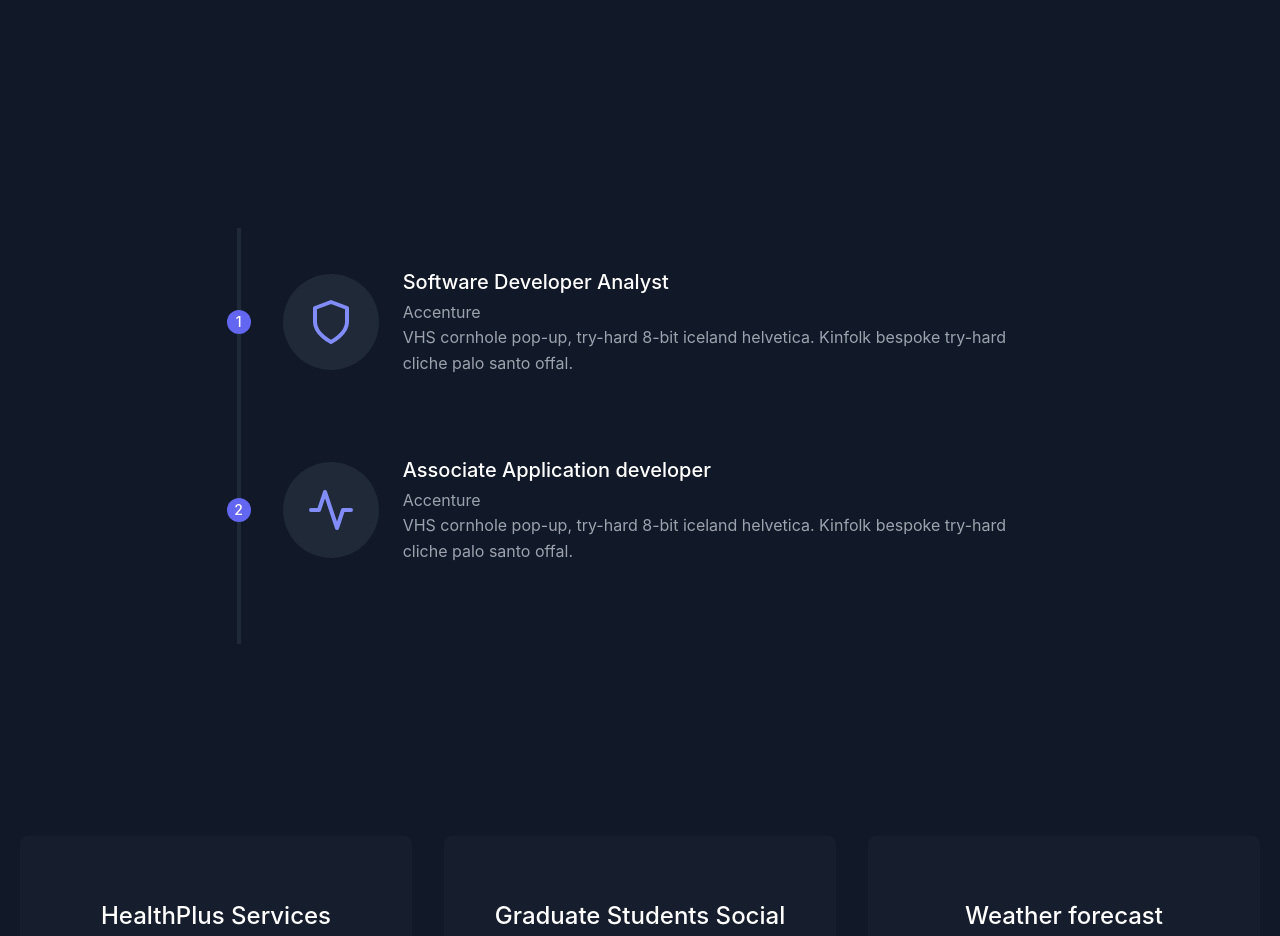
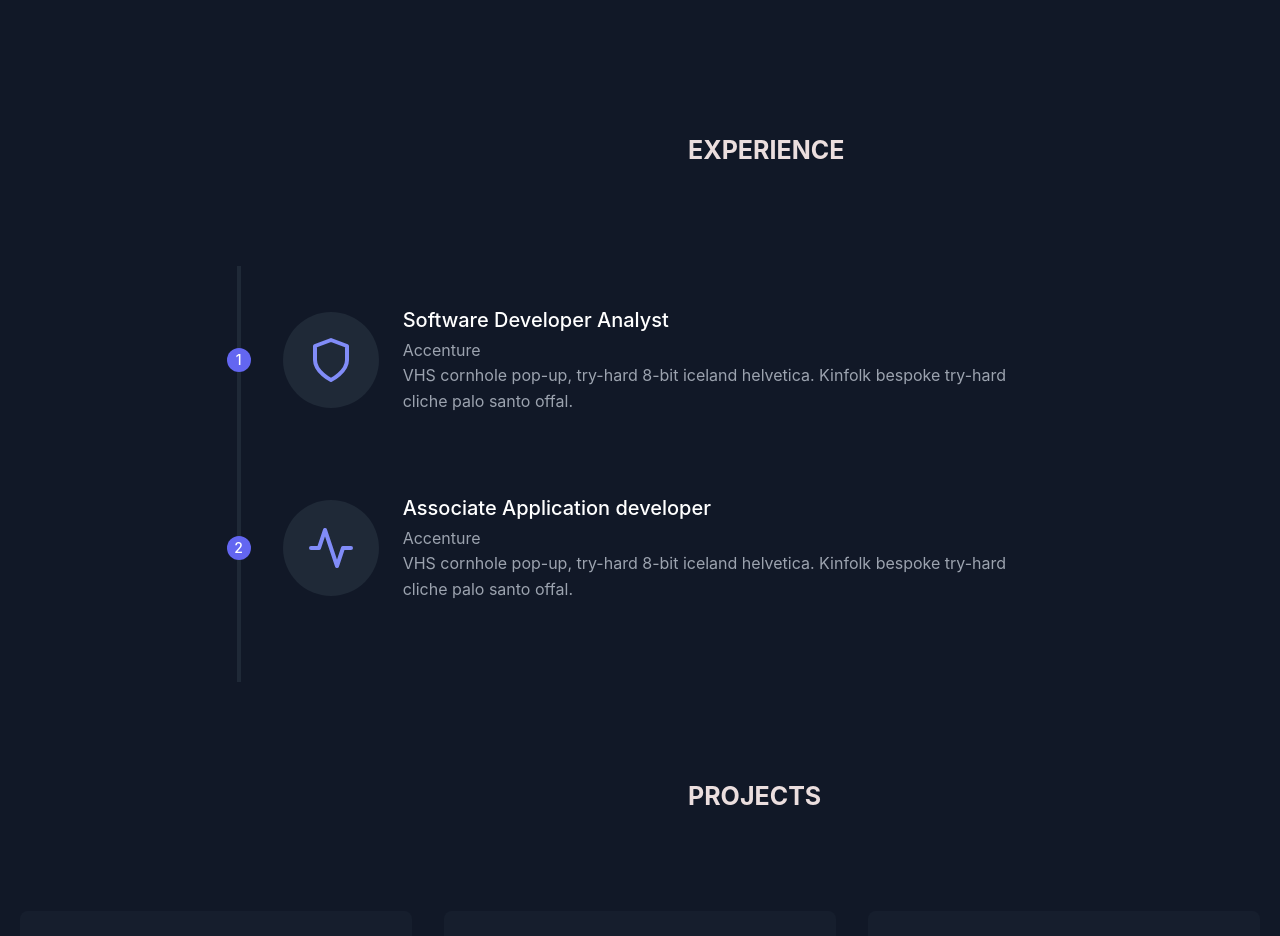
Before and after one commit to sampadadhole/Portfolio, a React (Vite) app: page / in a window 1280 px wide. Shown: the part 600-1536 px from the top of the page. Built offline with nearby package versions, Linux system fonts and the light colour scheme.

Commit message:
added headings

```diff
--- a/src/components/Experience.jsx
+++ b/src/components/Experience.jsx
@@ -4,6 +4,7 @@ import React from 'react'
 function Experience(){
     return(
         <div className="ExperienceLayout" id="Experience">
+            <h1 class="experienceheading">Experience</h1>
           <section class="text-gray-400 bg-gray-900 body-font">
   <div class="container px-5 py-24 mx-auto flex flex-wrap">
     <div class="flex relative pt-10 pb-20 sm:items-center md:w-2/3 mx-auto">
--- a/src/components/Projects.jsx
+++ b/src/components/Projects.jsx
@@ -4,10 +4,12 @@ import React from 'react'
 function Projects(){
     return(
         <div id="Projects">
-            <section class="text-gray-400 bg-gray-900 body-font">
+        <h1 class="projectheading">Projects</h1>
+    <section class="text-gray-400 bg-gray-900 body-font">
   <div class="container px-5 py-24 mx-auto">
     <div class="flex flex-wrap -m-4">
       <div class="p-4 lg:w-1/3">
+
         <div class="h-full bg-gray-800 bg-opacity-40 px-8 pt-16 pb-24 rounded-lg overflow-hidden text-center relative">
           {/* <h2 class="tracking-widest text-xs title-font font-medium text-gray-500 mb-1">CATEGORY</h2> */}
           <h1 class="title-font sm:text-2xl text-xl font-medium text-white mb-3">HealthPlus Services</h1>
--- a/src/index.css
+++ b/src/index.css
@@ -75,5 +75,19 @@ margin:1rem 1.5rem;
 
 #Experience{
   margin-top:20rem;
-  background-color: #393434;
+  /* background-color: #393434; */
 }
+
+#Projects .projectheading{
+  margin-left:43rem;
+  text-transform: uppercase;
+  font-weight:bold;
+  font-size:25px;
+}
+
+.experienceheading{
+  margin-left:43rem;
+  text-transform: uppercase;
+  font-weight:bold;
+  font-size:25px;
+}
```
